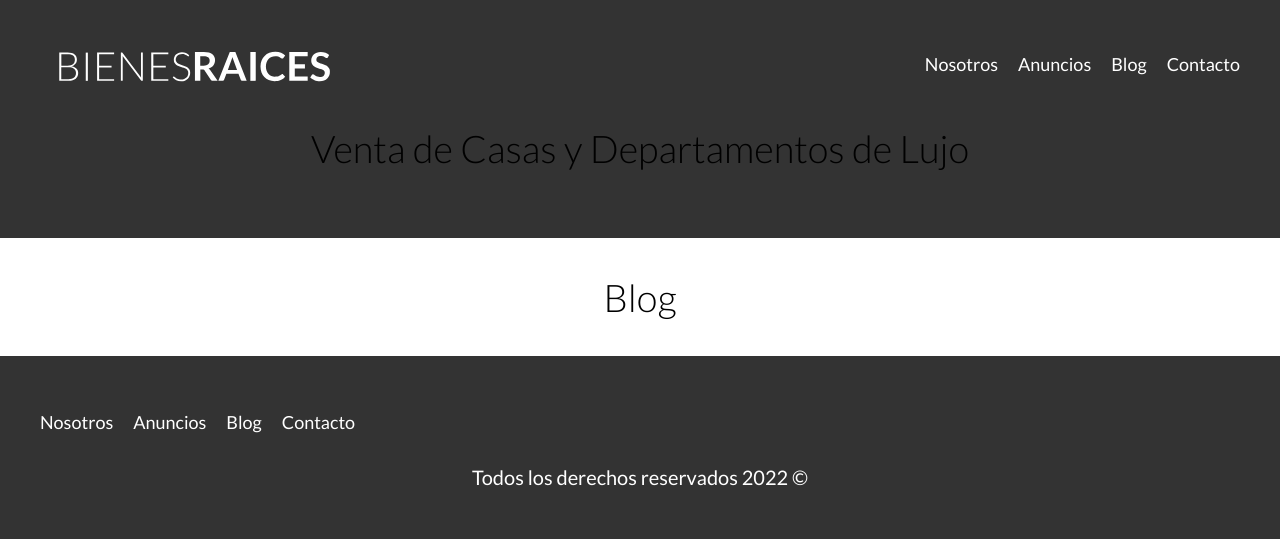
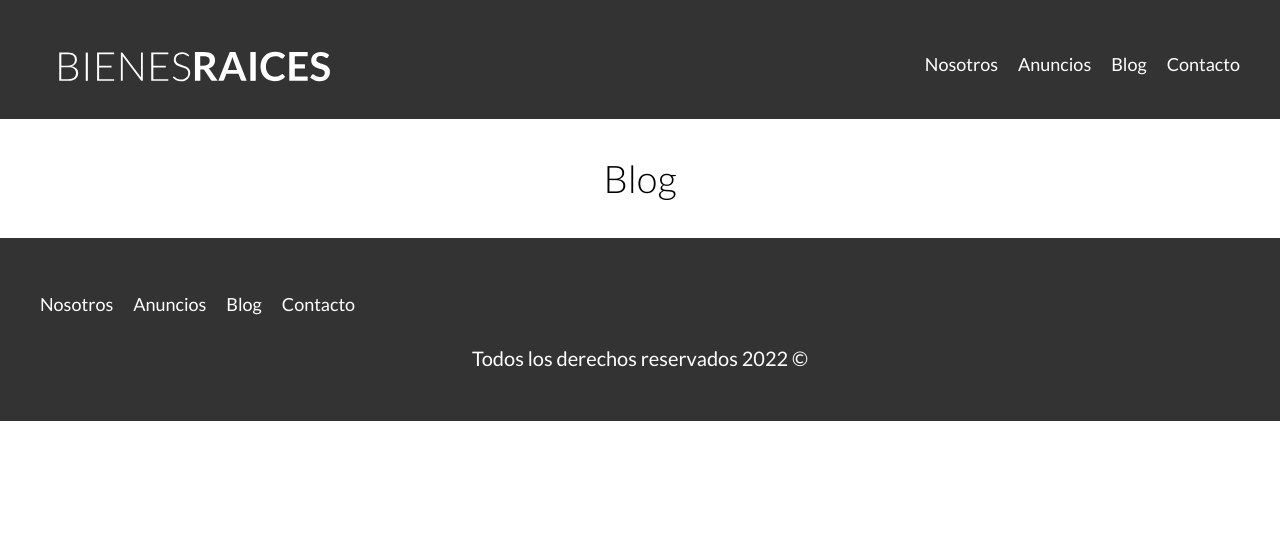
Before and after one commit to HenryNiama/BienesRaices, a PHP site: page /blog.html in a window 1280 px wide. Shown: the top 539 px of the page. Run offline with PHP 8.4, Linux system fonts and the light colour scheme; some libraries are stand-ins or nearby versions.

Commit message:
Finalizando el header Principal
- Se edita todo el archivo _header.scss.
- Se agrega imagen en el header, etc.

```diff
--- a/anuncios.html
+++ b/anuncios.html
@@ -23,10 +23,6 @@
                     <a href="contacto.html">Contacto</a>
                 </nav>
             </div><!--Barra-->
-
-            <h1>
-                Venta de Casas y Departamentos de Lujo
-            </h1>
 
         </div>
     </header>
--- a/base.html
+++ b/base.html
@@ -23,10 +23,6 @@
                     <a href="contacto.html">Contacto</a>
                 </nav>
             </div><!--Barra-->
-
-            <h1>
-                Venta de Casas y Departamentos de Lujo
-            </h1>
 
         </div>
     </header>
--- a/blog.html
+++ b/blog.html
@@ -23,10 +23,6 @@
                     <a href="contacto.html">Contacto</a>
                 </nav>
             </div><!--Barra-->
-
-            <h1>
-                Venta de Casas y Departamentos de Lujo
-            </h1>
 
         </div>
     </header>
--- a/contacto.html
+++ b/contacto.html
@@ -23,10 +23,6 @@
                     <a href="contacto.html">Contacto</a>
                 </nav>
             </div><!--Barra-->
-
-            <h1>
-                Venta de Casas y Departamentos de Lujo
-            </h1>
 
         </div>
     </header>
--- a/index.html
+++ b/index.html
@@ -1,5 +1,5 @@
 <!DOCTYPE html>
-<html lang="en">
+<html lang="en" class="webp nowebp">
 <head>
     <meta charset="UTF-8">
     <meta http-equiv="X-UA-Compatible" content="IE=edge">
@@ -9,7 +9,7 @@
 </head>
 <body>
 
-    <header class="header">
+    <header class="header inicio">
         <div class="contenedor contenido-header">
 
             <div class="barra">
@@ -25,7 +25,7 @@
             </div><!--Barra-->
 
             <h1>
-                Venta de Casas y Departamentos de Lujo
+                Venta de Casas y Departamentos Exclusivos de Lujo
             </h1>
 
         </div>
--- a/src/scss/layout/_header.scss
+++ b/src/scss/layout/_header.scss
@@ -1,4 +1,47 @@
+
+//.no-webp es cuando no soporta webp
+.no-webp .inicio{
+    background-image: url(../img/header.jpg);
+}
+
+//pero cuando si soporta webp:
+.webp .inicio{
+    background-image: url(../img/header.webp);
+}
+
+
 .header{
     background-color: $grisOscuro;
-    padding: 1rem 0 3rem 0
+    padding: 1rem 0 3rem 0;
+
+    &.inicio{
+
+        background-position: center center;
+        background-size: cover;
+
+        @include tablet{
+            min-height: 70rem;
+        }
+
+        .contenido-header{
+
+            @include tablet{
+                min-height: 70rem;
+            }
+        }
+    }
 }
+
+.contenido-header{
+    display: flex;
+    flex-direction: column;
+    justify-content: space-between;
+
+    h1{
+        text-align: left;
+        color: $blanco;
+        font-weight: bold;
+        line-height: 2;
+        max-width: 60rem;
+    }
+}
```
Also changed, not shown: build/css/app.css (+1 -1 lines), 1 other file.
